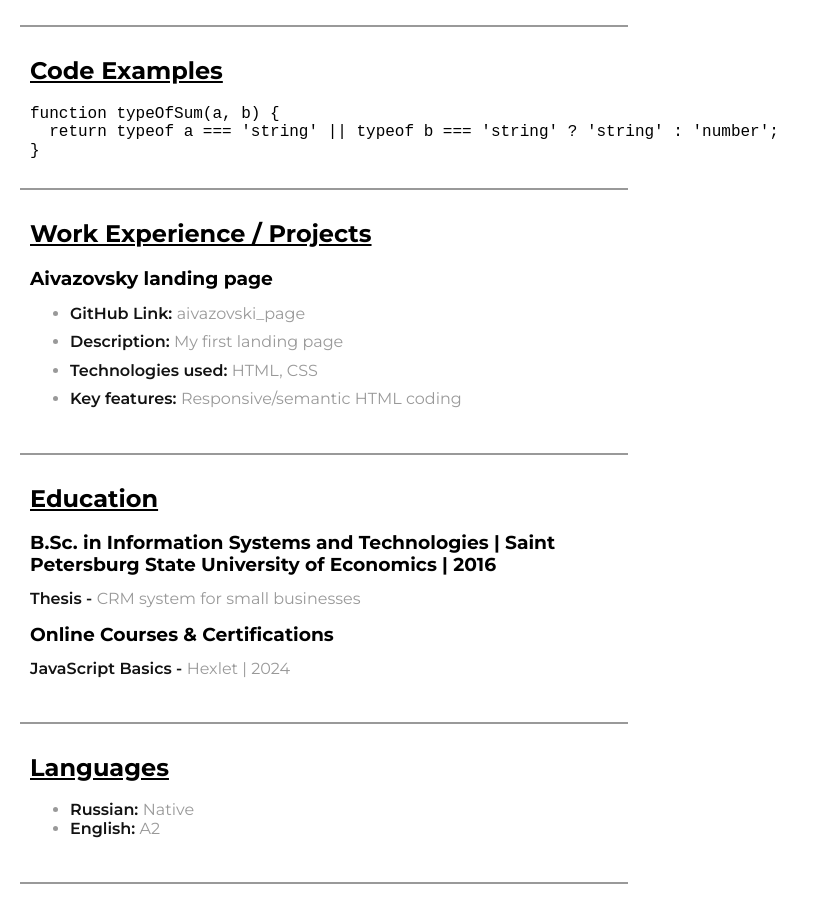
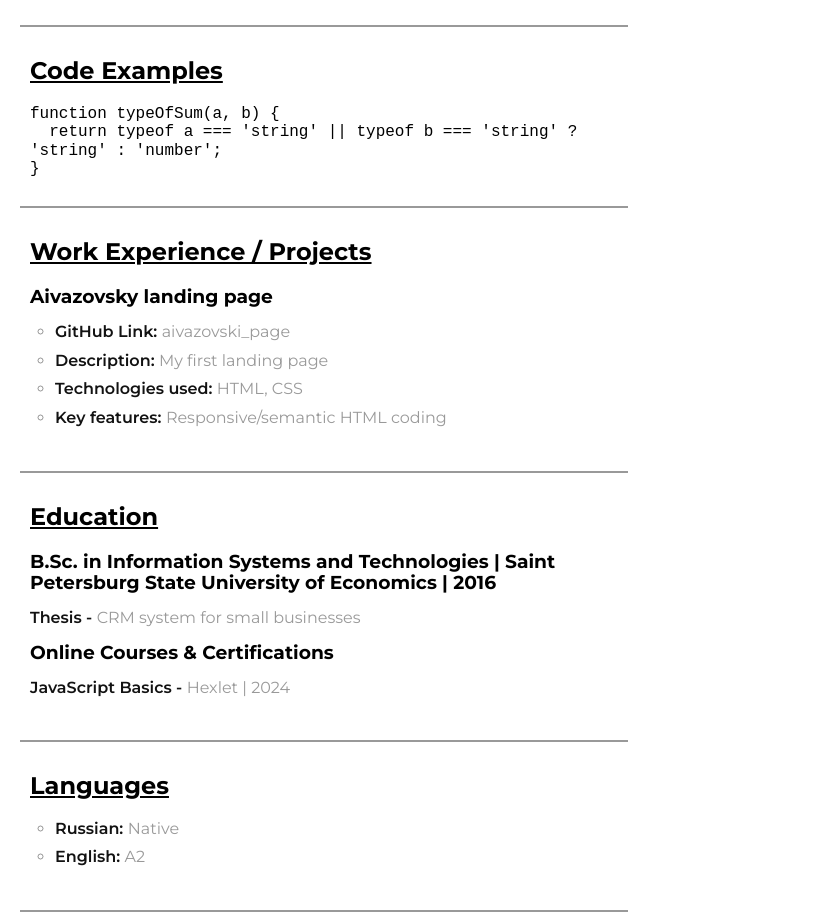
Before and after one commit to DaniilIakimenko/rsschool-cv, a website: page index.html in a window 1280 px wide. Shown: the part 1161-2073 px from the top of the page, without its empty margins (0-818 px from the left). Before the commit the page ends 2045 px from the top, so only its background shows below. Drawn offline with nearby package versions, Linux system fonts and the light colour scheme.

Commit message:
fix: remove horizontal scroll

```diff
--- a/index.html
+++ b/index.html
@@ -112,8 +112,8 @@
       <section class="section" id="languages">
         <h2 class="section-title">Languages</h2>
         <ul class="section-list">
-          <li class="section-list"><span>Russian: </span>Native</li>
-          <li class="section-list"><span>English: </span>A2</li>
+          <li class="section-item"><span>Russian: </span>Native</li>
+          <li class="section-item"><span>English: </span>A2</li>
         </ul>
       </section>
     </div>
--- a/styles/basic.css
+++ b/styles/basic.css
@@ -3,6 +3,10 @@ body {
   color: rgb(var(--co-black-rgb));
 
   background-color: rgb(var(--co-white-rgb));
+}
+
+ul {
+  list-style-type: circle;
 }
 
 p,
--- a/styles/main.css
+++ b/styles/main.css
@@ -26,6 +26,10 @@
   text-decoration: underline;
 }
 
+.section-list {
+  padding: 0 0 0 25px;
+}
+
 .section-skills-wrapper {
  display: flex;
 }
@@ -46,6 +50,10 @@
 .pre {
   margin: 0;
   padding: 0;
+
+  overflow-x: auto;
+  white-space: pre-wrap;
+  word-wrap: break-word;
 }
 
 @media (width <= 768px) {
--- a/styles/profile.css
+++ b/styles/profile.css
@@ -1,5 +1,7 @@
 .header {
   background-color: rgb(var(--co-light-black-rgb));
+
+  overflow-x: hidden;
 }
 
 .section-profile {
```
